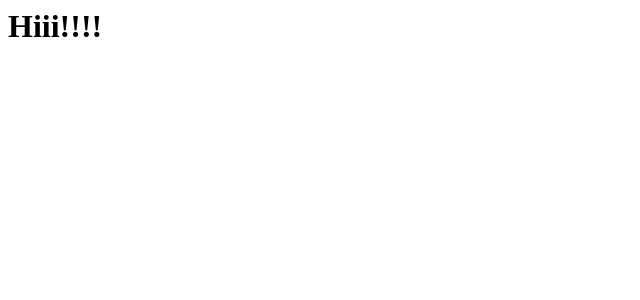
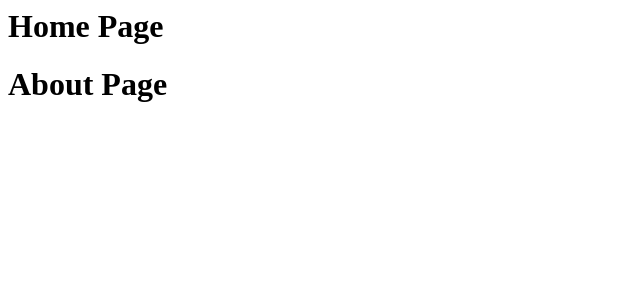
Before and after one commit to OksanaPuga/scotch-cars, a React app: page /about in a window 1280 px wide. Shown: the top 300 px of the page, without its empty margins (0-640 px from the left). Built offline with nearby package versions, Linux system fonts and the light colour scheme.

Commit message:
added more routes and components

```diff
--- /dev/null
+++ b/src/car/car.jsx
@@ -0,0 +1,9 @@
+import React, { Component } from 'react';
+
+class Car extends Component {
+    render() {
+        return (<h1>Cars Page</h1>);
+    }
+}
+
+export default Car;
--- /dev/null
+++ b/src/common/about.jsx
@@ -0,0 +1,9 @@
+import React, { Component } from 'react';
+
+class About extends Component {
+    render() {
+        return (<h1>About Page</h1>);
+    }
+}
+
+export default About;
--- /dev/null
+++ b/src/common/home.jsx
@@ -0,0 +1,9 @@
+import React, { Component } from 'react';
+
+class Home extends Component {
+    render() {
+        return (<h1>Home Page</h1>);
+    }
+}
+
+export default Home;
--- a/src/index.jsx
+++ b/src/index.jsx
@@ -1,10 +1,19 @@
 import React, { Component } from 'react';
 import { render } from 'react-dom';
+import { BrowserRouter, Route } from 'react-router-dom';
 
-class Home extends Component {
-    render() {
-        return (<h1>Hiii!!!!</h1>);
-    }
-}
+import Home from './common/home.jsx';
+import About from './common/about.jsx';
+import Car from './car/car.jsx';
 
-render(<Home />, document.getElementById('container'));
+
+render(
+    <BrowserRouter>
+        <div>
+            <Route path='/' component={Home} />
+            <Route path='/about' component={About} />
+            <Route path='/car' component={Car} />
+        </div>
+    </BrowserRouter>,
+    document.getElementById('container')
+);
```
